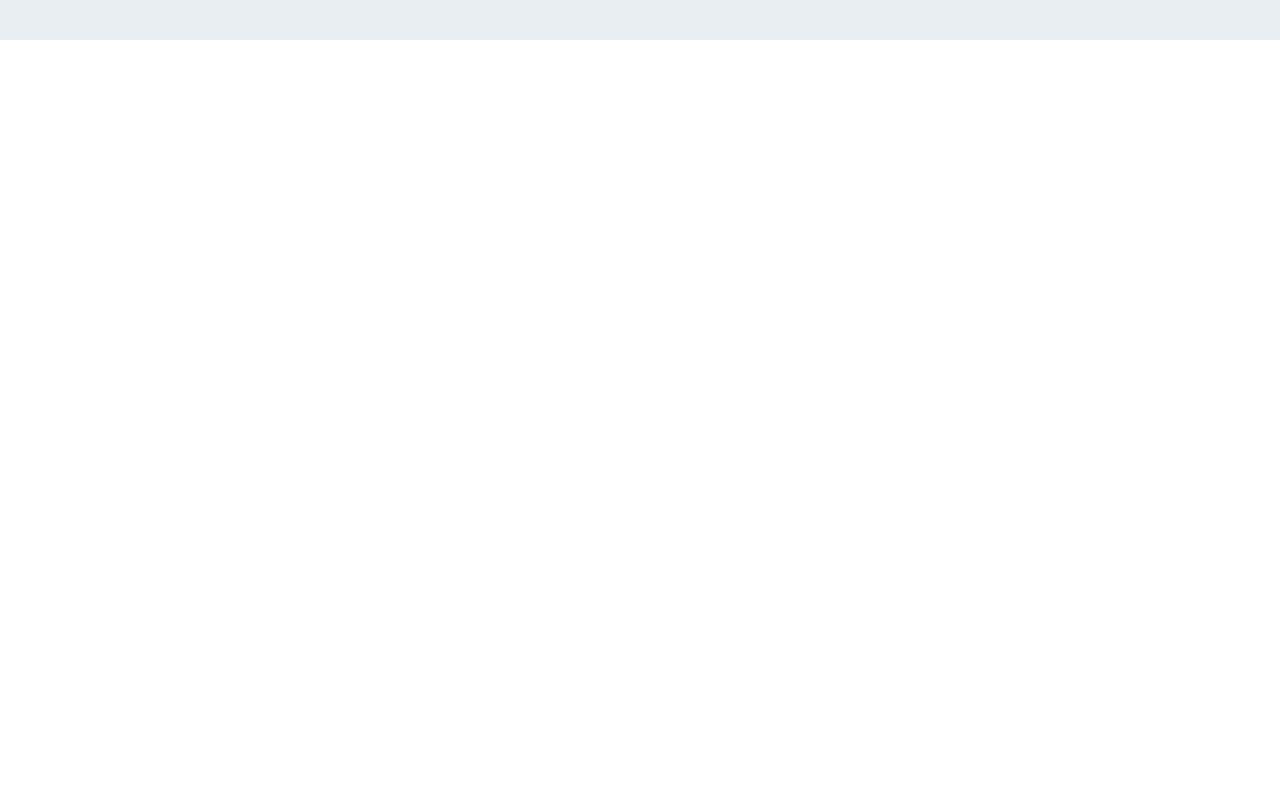
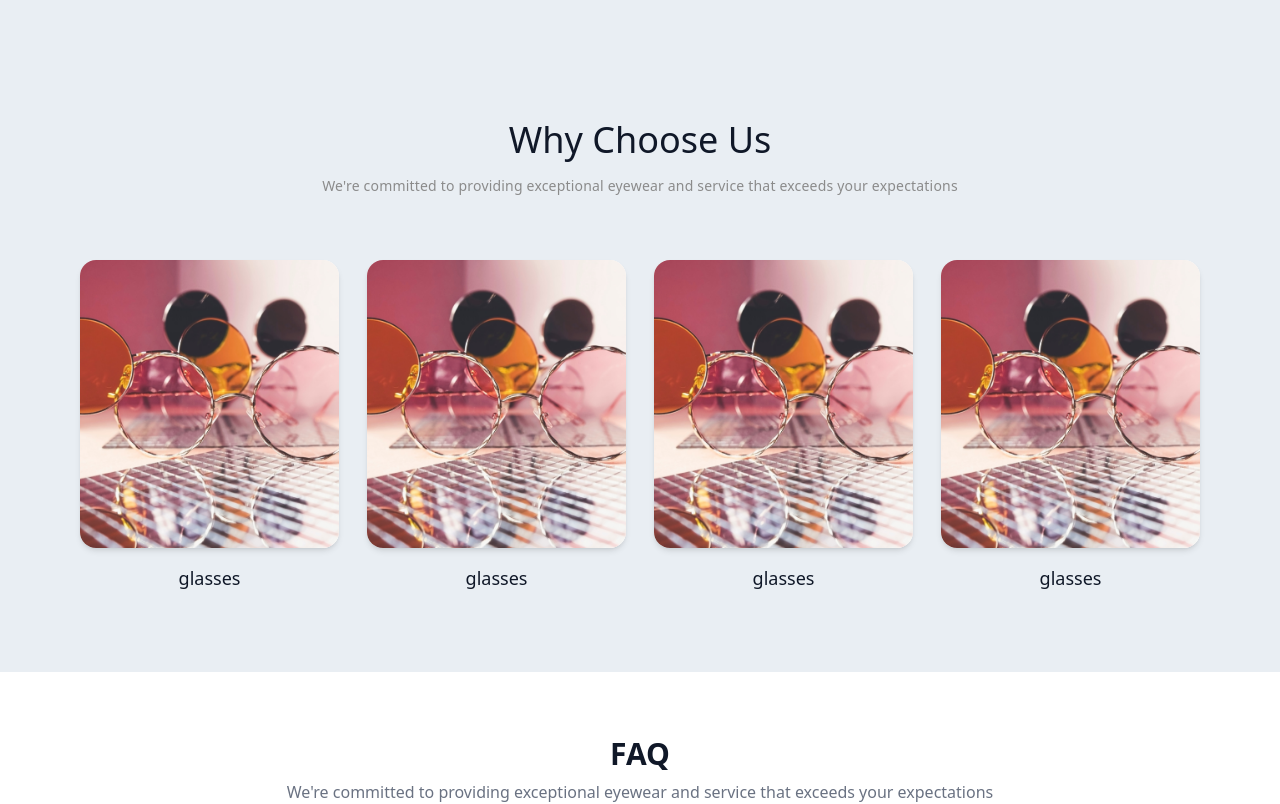
Before and after one commit to aaryae/Essinox, a React (Vite) app: page / in a window 1280 px wide. Shown: the part 1840-2644 px from the top of the page. Before the commit the page ends 1880 px from the top, so only its background shows below. Built offline with nearby package versions, Linux system fonts and the light colour scheme.

Commit message:
feat: style error in featured collection, bug fixed

```diff
--- a/src/ui/user/organisms/landing/FAQ/FAQItem.jsx
+++ b/src/ui/user/organisms/landing/FAQ/FAQItem.jsx
@@ -1,3 +1,5 @@
+import { useState } from 'react'
+
 export function FAQItem({ question, answer }) {
   const [open, setOpen] = useState(false)
 
--- a/src/ui/user/organisms/landing/FAQ/FAQSection.jsx
+++ b/src/ui/user/organisms/landing/FAQ/FAQSection.jsx
@@ -1,3 +1,5 @@
+import { FAQItem } from "@/ui/user/organisms/landing/FAQ/FAQItem";
+
 export function FAQSection() {
   return (
     <section className='mx-auto max-w-3xl px-4 py-16'>
--- a/src/ui/user/organisms/landing/featuredCollection/FeaturedCollection.jsx
+++ b/src/ui/user/organisms/landing/featuredCollection/FeaturedCollection.jsx
@@ -10,7 +10,7 @@ const FeaturedCollection = () => {
           We're committed to providing exceptional eyewear and service that exceeds your expectations
         </p>
       </div>
-      <div className='flex'>
+      <div className='flex max-w-7xl mx-auto gap-7 justify-between'>
         <ProductCard image={image.essinoxGlass} title={'glasses'} />
         <ProductCard image={image.essinoxGlass} title={'glasses'} />
         <ProductCard image={image.essinoxGlass} title={'glasses'} />
--- a/src/ui/user/pages/LandingPage.jsx
+++ b/src/ui/user/pages/LandingPage.jsx
@@ -1,5 +1,7 @@
 import ChooseUs from "@/ui/user/organisms/landing/chooseUs/ChooseUs"
 import ChooseUsCards from "@/ui/user/organisms/landing/chooseUs/ChooseUsCards"
+import { FAQSection } from "@/ui/user/organisms/landing/FAQ/FAQSection"
+import FeaturedCollection from "@/ui/user/organisms/landing/featuredCollection/FeaturedCollection"
 import Hero from "@/ui/user/organisms/landing/hero/Hero"
 import Navbar from "@/ui/user/organisms/landing/navbar/Navbar"
 
@@ -10,6 +12,8 @@ const LandingPage = () => {
      <Hero/>
      <ChooseUs/>
      <ChooseUsCards/>
+     <FeaturedCollection/>
+     <FAQSection/>
     </>
   )
 }
```
